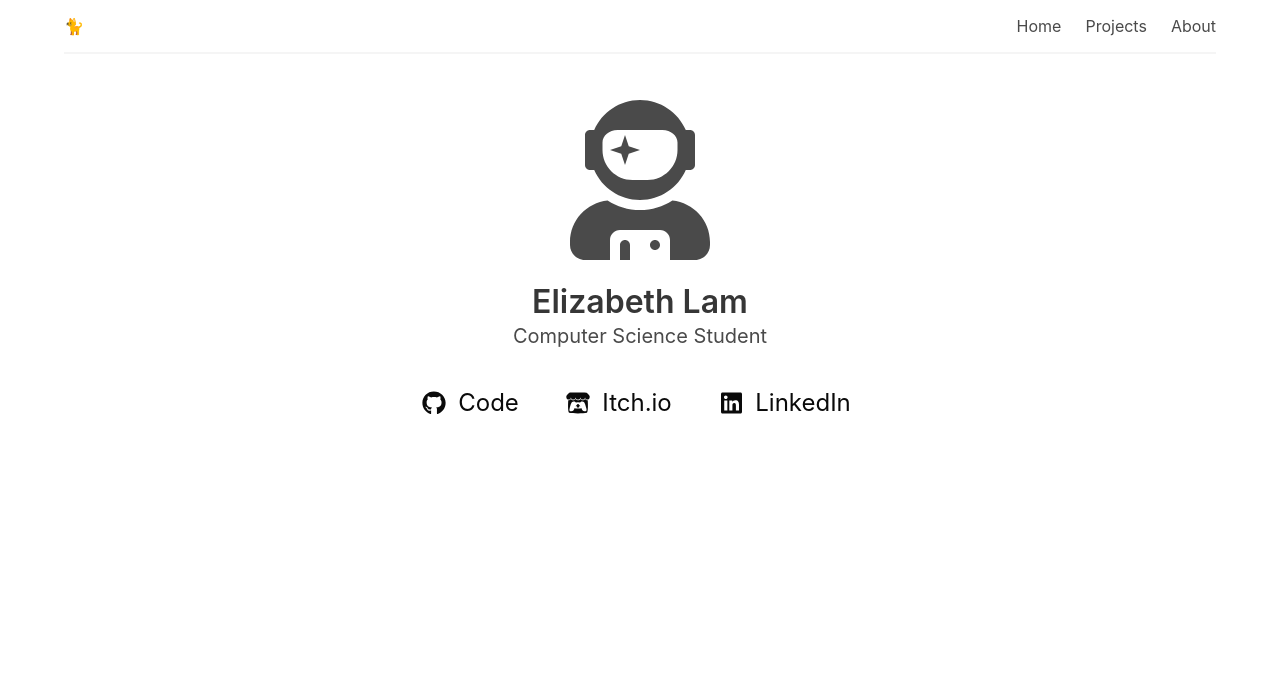
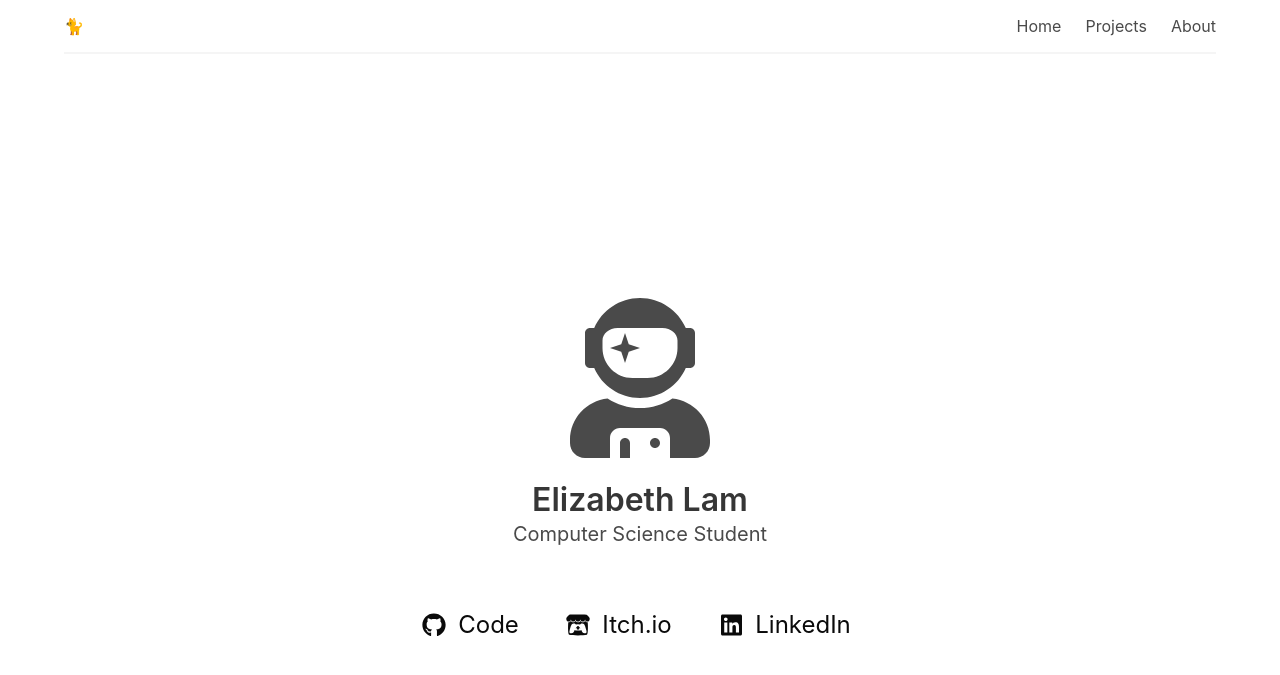
Before and after one commit to eli-lam/eli-lam.github.io, a Jekyll site: the page built from index.html, in a window 1280 px wide. Shown: the top 675 px of the page. Built offline with Jekyll 4.4.1, drawn with Linux system fonts in a browser that asks for light colours; nearby versions of some CDN libraries.

Commit message:
Center landing page

```diff
--- a/_layouts/default.html
+++ b/_layouts/default.html
@@ -3,9 +3,9 @@
 
 <head>
 	<meta charset="utf-8">
-	<meta name="viewport" content="width=device-width, initial-scale=1.0" />
+	<meta name="viewport" content="width=device-width, initial-scale=1">
 	<meta name="theme-color" content="#3273DC">
-	<link rel="stylesheet" href="https://fonts.googleapis.com/icon?family=Material+Icons" />
+	<link rel="stylesheet" href="https://fonts.googleapis.com/icon?family=Material+Icons">
 	<link rel="stylesheet" href="https://cdn.jsdelivr.net/npm/bulma@0.9.1/css/bulma.min.css">
 	<script defer src="https://use.fontawesome.com/releases/v5.14.0/js/all.js"></script>
 	<script src="./assets/js/vanilla-tilt.js"></script>
@@ -13,7 +13,7 @@
 </head>
 
 <body>
-	<section class="hero">
+	<section class="hero is-fullheight">
 		<div class="hero-head">
 			<div class="container is-max-widescreen">
 				<nav class="navbar has-shadow" role="navigation" aria-label="main navigation">
@@ -33,7 +33,7 @@
 					<div class="navbar-menu">
 						<div class="navbar-end">
 							<a class="navbar-item is-tab" href="/">Home</a>
-							<a class="navbar-item is-tab" href="/">Projects</a>
+							<a class="navbar-item is-tab" href="/projects">Projects</a>
 							<a class="navbar-item is-tab" href="/">About</a>
 						</div>
 					</div>
@@ -51,11 +51,7 @@
 		</div>
 		-->
 
-		<div class="container is-max-widescreen">
-			<div class="hero-body">
-				{{content}}
-			</div>
-		</div>
+		{{content}}
 	</section>
 </body>
 
--- a/index.html
+++ b/index.html
@@ -2,7 +2,10 @@
 layout: default
 ---
 
-<div class="container has-text-centered">
+<div class="hero-body">
+    <div id="info-container" class="container has-text-centered">
+        <div class="columns is-vcentered">
+            <div class="column is-full">
                 <i class="fas fa-user-astronaut fa-10x"></i>
                 <br>
                 <br>
@@ -12,7 +15,7 @@ layout: default
                 <h2 class="subtitle">
                     Computer Science Student
                 </h2>
-</div>
+
 
                 <br>
 
@@ -36,3 +39,7 @@ layout: default
                         <span>LinkedIn</span>
                     </a>
                 </p>
+            </div>
+        </div>
+    </div>
+</div>
```
Lines whose indentation alone changed are shown as unchanged.
